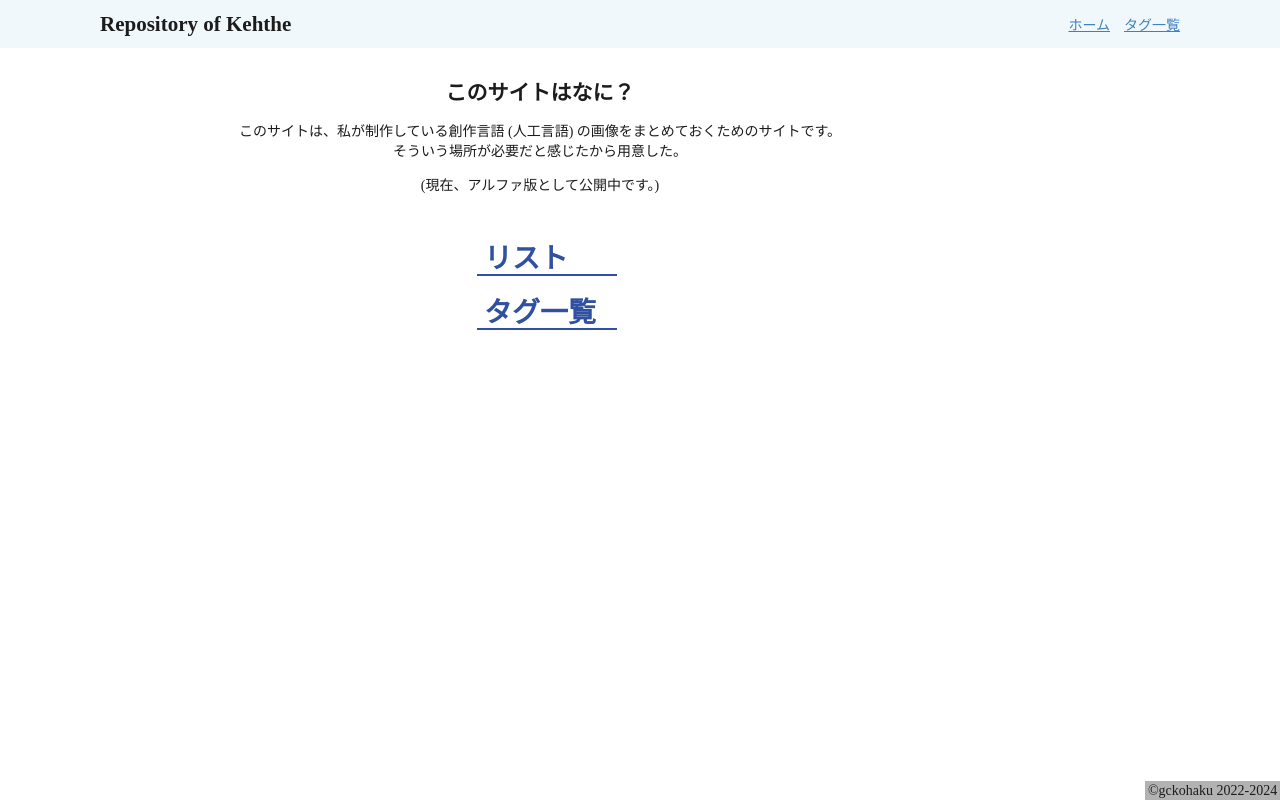
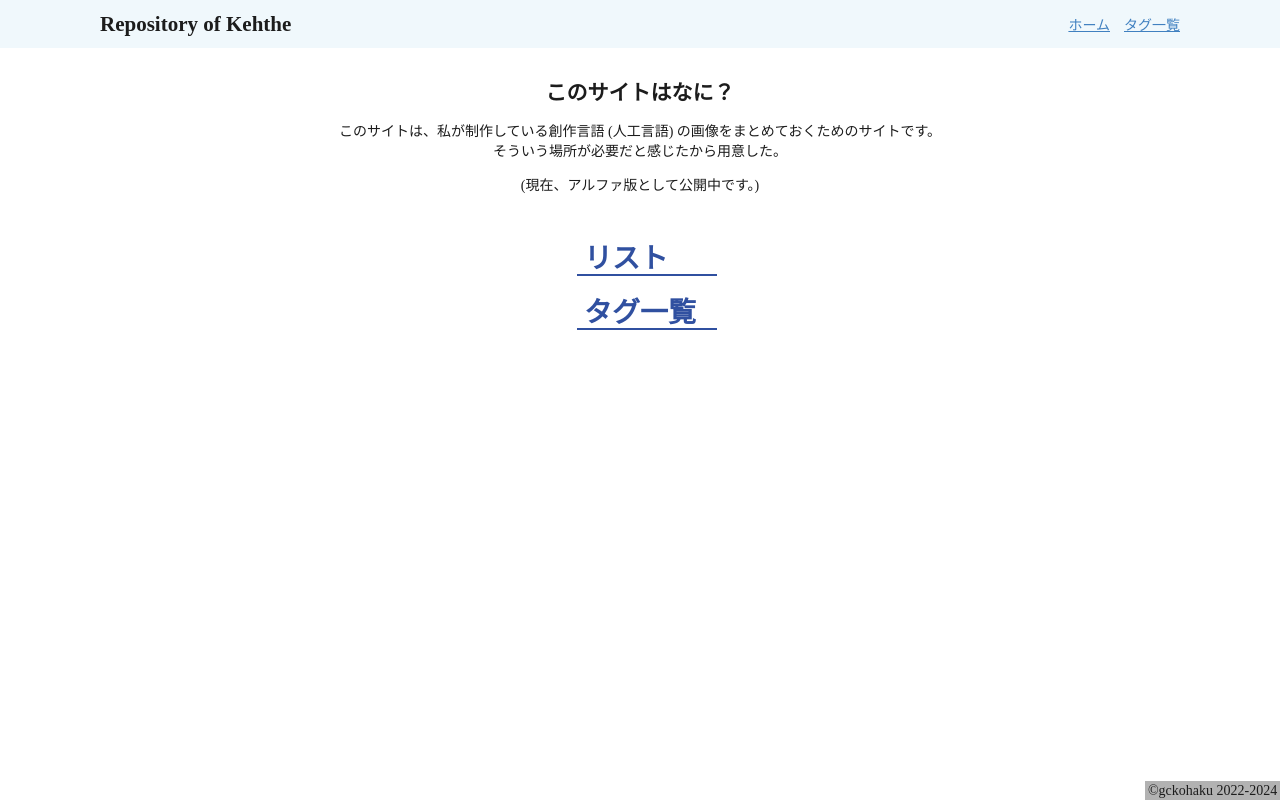
Before and after one commit to gckohaku/CreativeLanguageArchive, a Vue app: page / in a window 1280 px wide. Built offline with nearby package versions, Linux system fonts and the light colour scheme.

Commit message:
change title and router content centralize

```diff
--- a/index.html
+++ b/index.html
@@ -2,9 +2,8 @@
 <html lang="en">
   <head>
     <meta charset="UTF-8">
-    <link rel="icon" href="/favicon.ico">
     <meta name="viewport" content="width=device-width, initial-scale=1.0">
-    <title>Vite App</title>
+    <title>Repository of Kehthe</title>
   </head>
   <body>
     <div id="app"></div>
--- a/src/App.vue
+++ b/src/App.vue
@@ -6,20 +6,26 @@ import Header from './components/Header.vue';
 <template>
 	<Header></Header>
 
-	<div class="router-content">
-		<RouterView />
+	<div class="router-wrapper">
+		<div class="router-content">
+			<RouterView />
+		</div>
 	</div>
 
 	<div class="copyright">©gckohaku 2022-2024</div>
 </template>
 
 <style scoped>
-.router-content {
+.router-wrapper {
+	display: flex;
+	justify-content: center;
+
+	.router-content {
 	max-width: var(--commonContentWidth);
 	padding: 2rem;
 	box-sizing: border-box;
 	width: 100%;
-}
+}}
 
 .copyright {
 	position: fixed;
```
